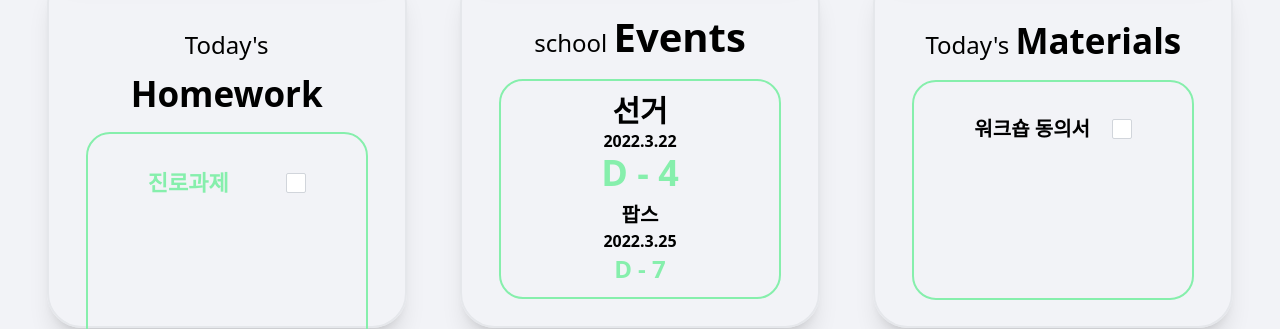
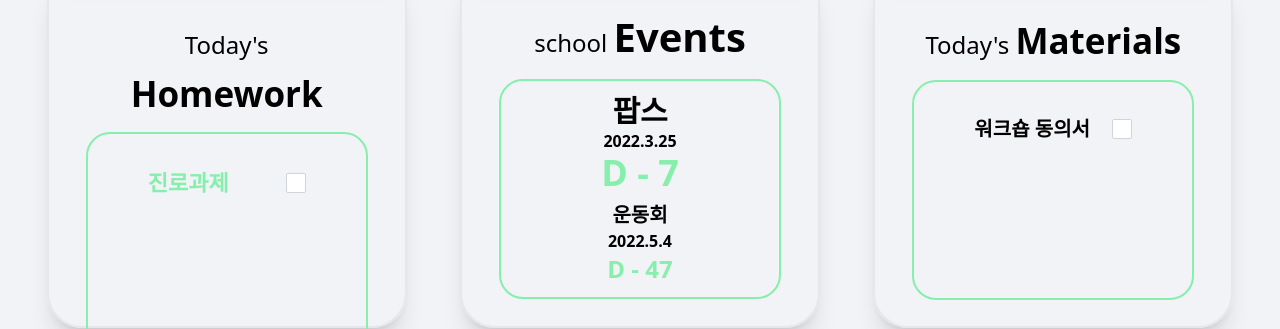
Before and after one commit to aiden3493/class-utilities-dy13, a Next.js app: page / in a window 1280 px wide. Shown: the part 432-761 px from the top of the page. Built offline with nearby package versions, Linux system fonts and the light colour scheme; no server answers.

Commit message:
event update

```diff
--- a/components/events.tsx
+++ b/components/events.tsx
@@ -1,8 +1,8 @@
 import DDay from "./eventD-day";
 
 const Event = () => {
-    const mainEvent = {event: "선거", year: 2022, month: 3, date: 22}
-    const nextEvents = [{event: "팝스", year: 2022, month: 3, date: 25}]
+    const mainEvent = {event: "팝스", year: 2022, month: 3, date: 25}
+    const nextEvents = [{event: "운동회", year: 2022, month: 5, date: 4}]
 
     return (
         <div className=" w-[22.5rem] h-[22.5rem] rounded-[35px] border-2 border-solid p-[37px] shadow-xl">
```
